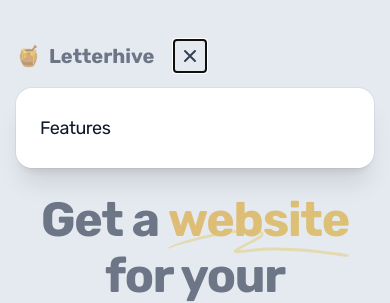
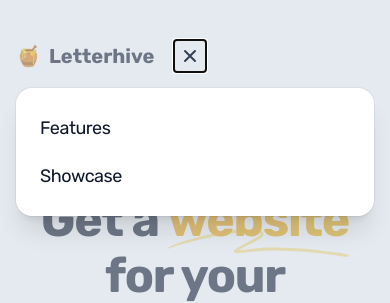
Before and after one commit to aravindballa/letterhive-homepage, a Next.js app: page / in a window 390 px wide. Both pictures are taken after a click on the button "Toggle Navigation". Shown: the top 303 px of the page. Built offline with nearby package versions, Linux system fonts and the light colour scheme.

Commit message:
fix: add link for showcase and features

```diff
--- a/src/components/Header.jsx
+++ b/src/components/Header.jsx
@@ -61,9 +61,16 @@ function MobileNavigation() {
                 className="absolute inset-x-0 top-full mt-4 origin-top space-y-4 rounded-2xl bg-white p-6 text-lg tracking-tight text-slate-900 shadow-xl ring-1 ring-slate-900/5"
               >
                 <li>
-                  <Link href="#features">
+                  <Link href="/#features">
                     <a className="block w-full" onClick={() => close()}>
                       Features
+                    </a>
+                  </Link>
+                </li>
+                <li>
+                  <Link href="/showcase">
+                    <a className="block w-full" onClick={() => close()}>
+                      Showcase
                     </a>
                   </Link>
                 </li>
@@ -102,7 +109,7 @@ export function Header() {
         <nav className="relative z-50 text-sm">
           <ul className="flex items-center">
             <li>
-              <Link href="#">
+              <Link href="/">
                 <a>
                   <span className="sr-only">Home</span>
                   <Logo className="h-10 w-auto" />
@@ -110,7 +117,7 @@ export function Header() {
               </Link>
             </li>
             <li className="ml-12 hidden md:block">
-              <Link href="#features">
+              <Link href="/#features">
                 <a className="rounded-lg py-1 px-2 text-slate-700 hover:bg-slate-100 hover:text-slate-900">
                   Features
                 </a>
```
